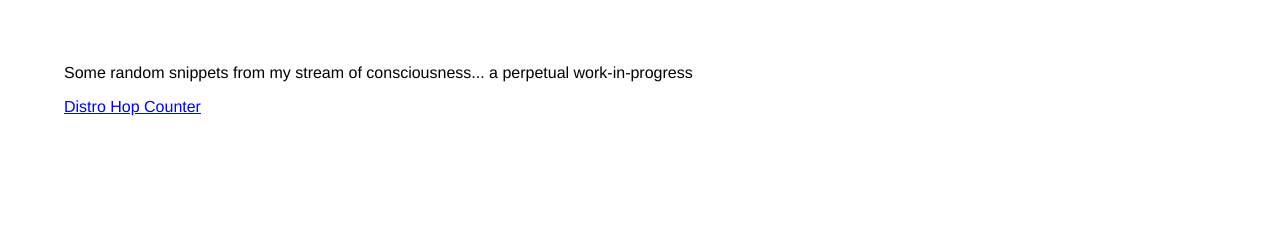
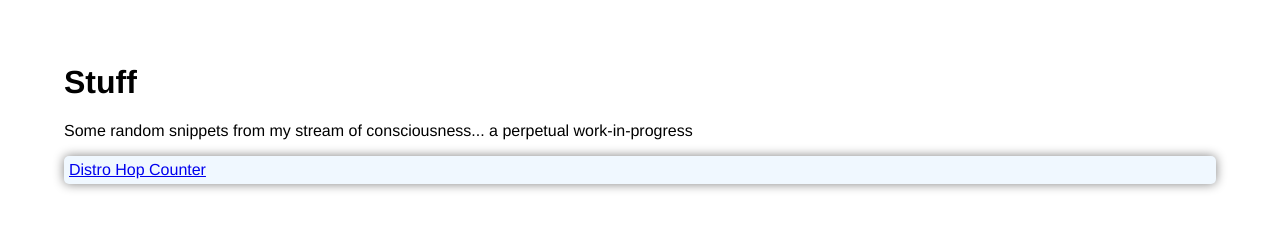
Before and after one commit to WalJT/personal_website, a plain HTML site: page index.html in a window 1280 px wide. Drawn offline with Linux system fonts and the light colour scheme.

Commit message:
Added icon and started navitem CSS rules

```diff
--- a/index.html
+++ b/index.html
@@ -15,7 +15,10 @@
 <link rel="stylesheet" href="style.css">
 </head>
 <body>
+<h1>Stuff</h1>
 <p>Some random snippets from my stream of consciousness... a perpetual work-in-progress</p>
-<a href="distrohop.html">Distro Hop Counter</a>
+<div class="navitem">
+    <a href="distrohop.html">Distro Hop Counter</a>
+</div>
 </body>
 </html>
--- a/style.css
+++ b/style.css
@@ -6,3 +6,11 @@ body {
     margin-right: 5vw;
     margin-top: 4em;
 }
+
+.navitem {
+    background-color: aliceblue;
+    text-align: left;
+    box-shadow: 0 0 11px grey;
+    border-radius: 5px;
+    padding: 5px;
+}
```
Also changed, not shown: favicon.ico (added).
